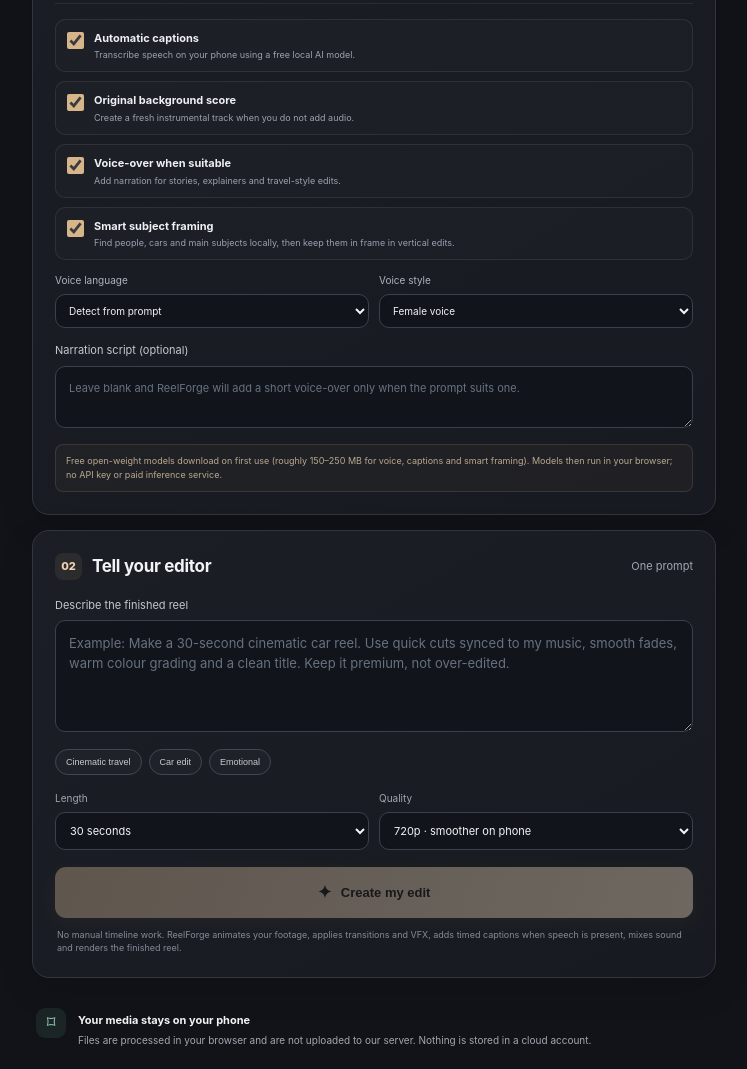
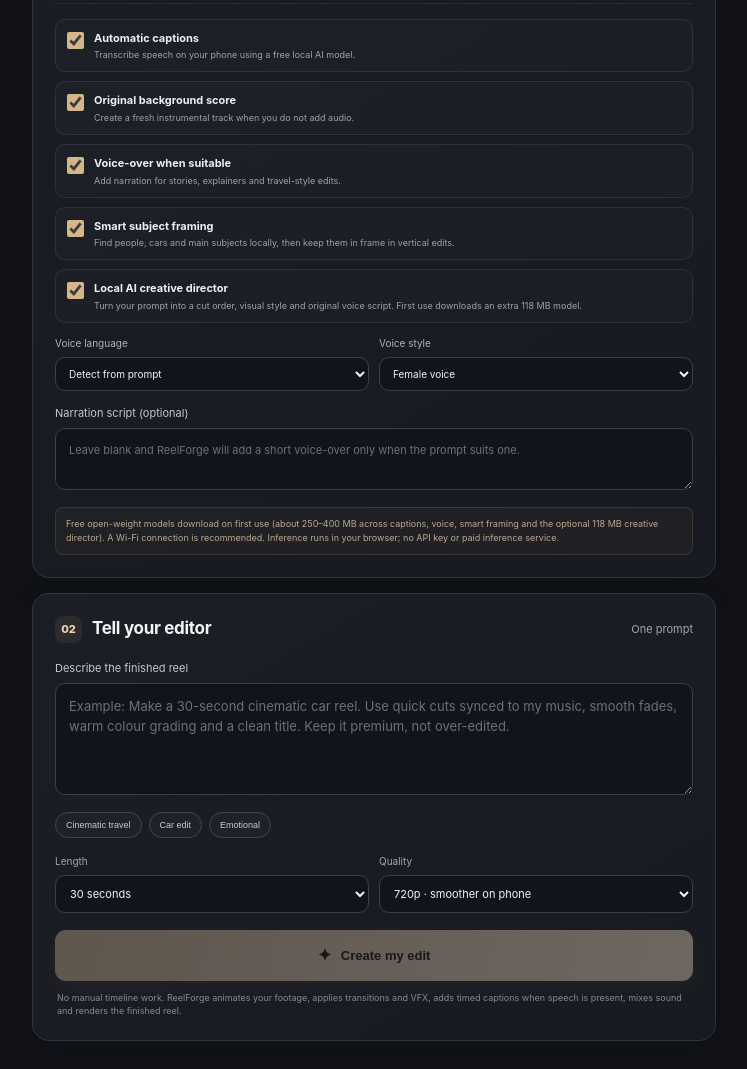
Before and after one commit to manjunathjadav360-rgb/Reel-forge-ai, a plain HTML site: page studio/index.html in a window 1280 px wide. Shown: the part 736-1805 px from the top of the page, without its empty margins (266-1013 px from the left). Drawn offline with Linux system fonts and the light colour scheme.

Commit message:
Add optional local creative director control and download disclosure

```diff
--- a/studio/index.html
+++ b/studio/index.html
@@ -44,6 +44,7 @@
         <label class="tool-toggle"><input id="autoMusic" type="checkbox" checked><span><b>Original background score</b><small>Create a fresh instrumental track when you do not add audio.</small></span></label>
         <label class="tool-toggle"><input id="autoVoice" type="checkbox" checked><span><b>Voice-over when suitable</b><small>Add narration for stories, explainers and travel-style edits.</small></span></label>
         <label class="tool-toggle"><input id="autoFrame" type="checkbox" checked><span><b>Smart subject framing</b><small>Find people, cars and main subjects locally, then keep them in frame in vertical edits.</small></span></label>
+        <label class="tool-toggle"><input id="autoDirector" type="checkbox" checked><span><b>Local AI creative director</b><small>Turn your prompt into a cut order, visual style and original voice script. First use downloads an extra 118 MB model.</small></span></label>
       </div>
       <div class="voice-settings">
         <label class="mini-field"><span>Voice language</span><select id="voiceLanguage"><option value="auto" selected>Detect from prompt</option><option value="hi">Hindi</option><option value="en">English</option></select></label>
@@ -51,7 +52,7 @@
       </div>
       <label class="field-label narration-label" for="narrationText">Narration script (optional)</label>
       <textarea id="narrationText" class="narration-input" rows="2" maxlength="800" placeholder="Leave blank and ReelForge will add a short voice-over only when the prompt suits one."></textarea>
-      <p class="model-note">Free open-weight models download on first use (roughly 150–250 MB for voice, captions and smart framing). Models then run in your browser; no API key or paid inference service.</p>
+      <p class="model-note">Free open-weight models download on first use (about 250–400 MB across captions, voice, smart framing and the optional 118 MB creative director). A Wi-Fi connection is recommended. Inference runs in your browser; no API key or paid inference service.</p>
     </section>
 
     <section class="panel prompt-panel">
```
